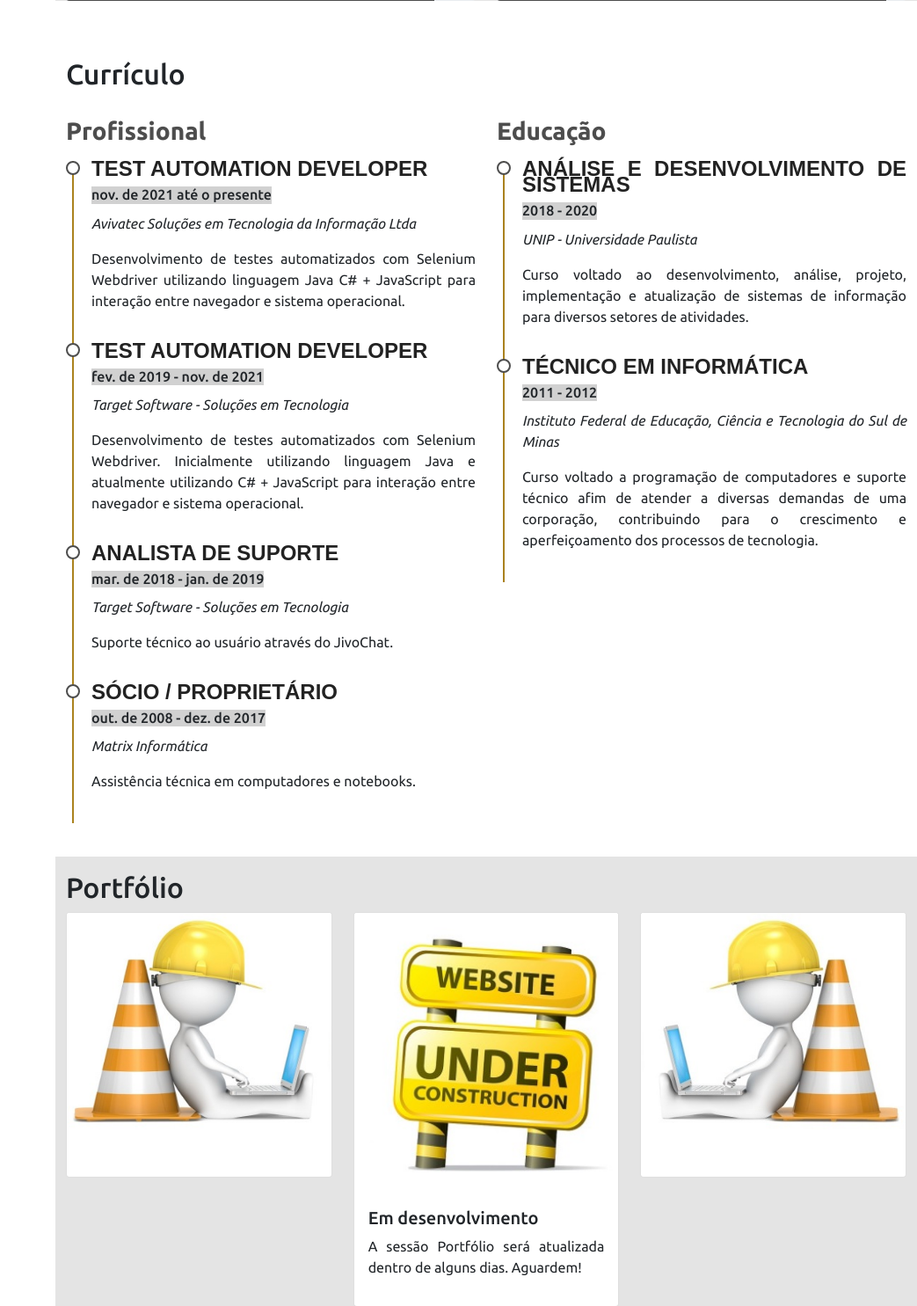
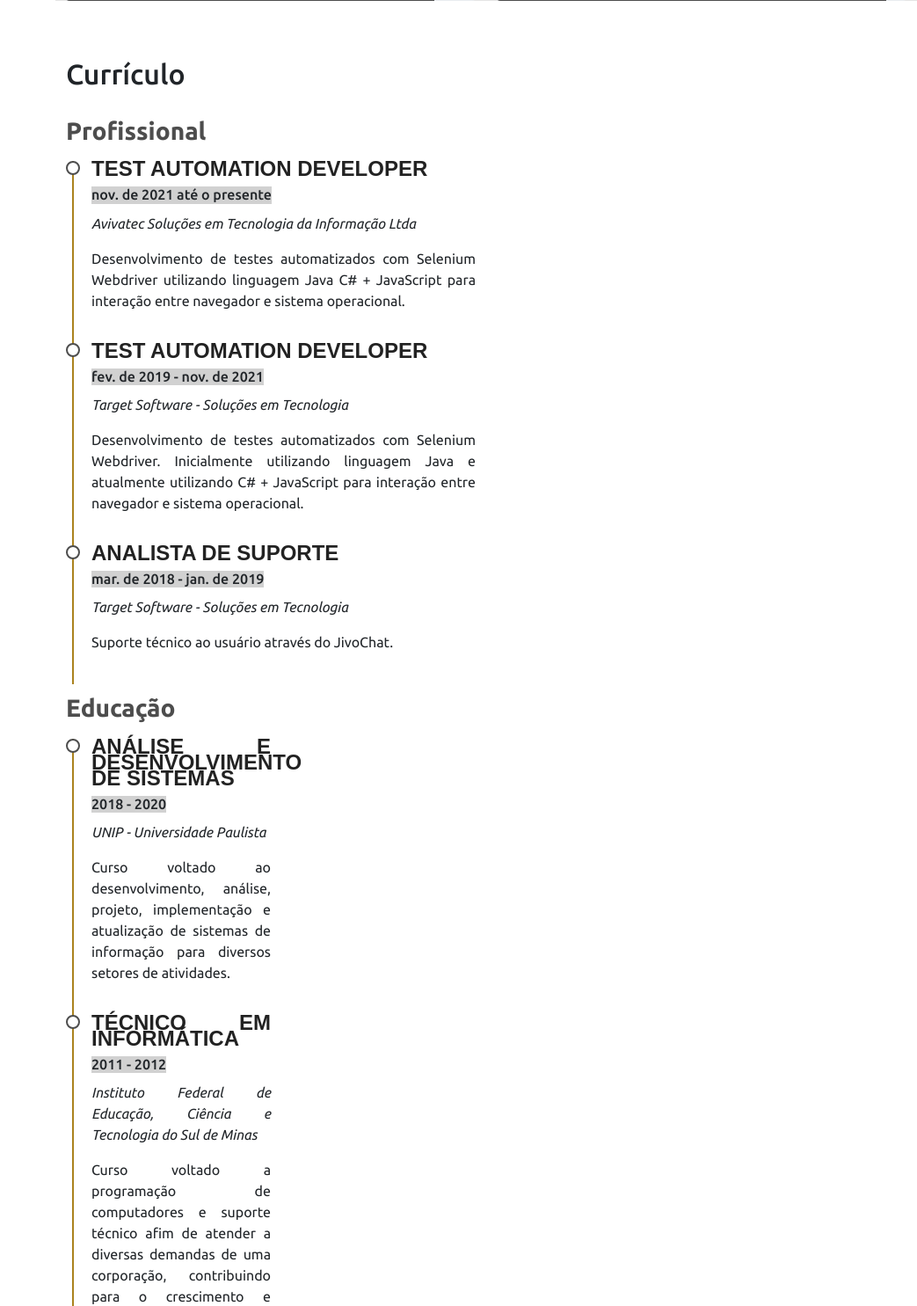
Before and after one commit to nascidoem77/Projeto-Portfolio, a Flask app: page / in a window 1280 px wide. Shown: the part 2255-3740 px from the top of the page at 88% size, without its empty margins (237-1280 px from the left). Run offline with Flask 2, Linux system fonts and the light colour scheme; some libraries are stand-ins or nearby versions.

Commit message:
Update index.html
Update job

```diff
--- a/templates/index.html
+++ b/templates/index.html
@@ -550,13 +550,6 @@
                   <p><em>Target Software - Soluções em Tecnologia</em></p>
                   <p>Suporte técnico ao usuário através do JivoChat.</p>
                 </div>
-                <div class="cv-item" data-anime="up">
-                  <h4>Sócio / Proprietário</h4>
-                  <h6>out. de 2008 - dez. de 2017</h6>
-                  <p><em>Matrix Informática</em></p>
-                  <p>Assistência técnica em computadores e notebooks.</p>
-                </div>
-              </div>
 
               <div class="col-md-6">
                 <h3 class="cv-title" data-anime="down">Educação</h3>
```
